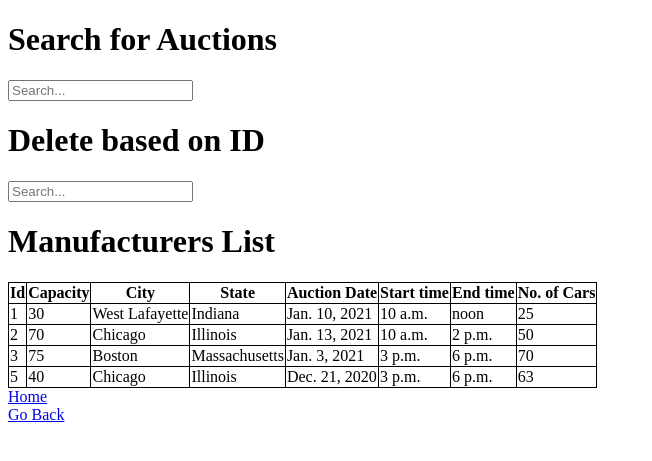
After one commit to biyer2000/Automobiles, a Django app: page /auc/ in a window 1280 px wide. The commit adds this page. Shown: the top 461 px of the page, without its empty margins (0-652 px from the left). Run offline with Django 3.2, Linux system fonts and the light colour scheme; data comes from the database, SQL or seed files in the repository; both versions use the stored data as it was after the commit.

Commit message:
Auction.html and add_auction.html added with stored procedure

```diff
--- a/cars/forms.py
+++ b/cars/forms.py
@@ -1,7 +1,13 @@
 from django import forms
 from cars.models import Manufacturers
+from cars.models import Auction
 
 class ManuForm(forms.ModelForm):
     class Meta:
         model = Manufacturers
         fields = ('name', 'country', 'year_founded', 'revenue',)
+
+class AucForm(forms.ModelForm):
+    class Meta:
+        model = Auction
+        fields = ('capacity', 'city', 'state', 'auc_date', 'start_time', 'end_time', 'no_of_cars')
--- a/cars/models.py
+++ b/cars/models.py
@@ -25,6 +25,8 @@ class Person(models.Model):
     name = models.CharField(max_length = 50)
     dob = models.DateField()
     vehicle_preference = models.CharField(max_length=20)
+
+
 class Auction(models.Model):
     capacity = models.IntegerField()
     city = models.CharField(max_length=30)
@@ -34,6 +36,8 @@ class Auction(models.Model):
     start_time = models.TimeField()
     end_time = models.TimeField()
     no_of_cars = models.IntegerField()
+
+
 class Auction_Person(models.Model):
     auct = models.ForeignKey(Auction, on_delete=models.CASCADE)
     pers = models.ForeignKey(Person, on_delete=models.CASCADE)
--- a/cars/urls.py
+++ b/cars/urls.py
@@ -4,7 +4,9 @@ from . import views
 urlpatterns = [
     path('', views.home, name='default'),
     path('manu/', views.manu, name='manu'),
+    path('auc/', views.auc, name='auc'),
     path('home/', views.home, name='home'),
     path('add_Manu/', views.add_Manu, name='add_Manu'),
+    path('add_Auc/', views.add_Auc, name='add_Auc'),
 
 ]
--- a/cars/views.py
+++ b/cars/views.py
@@ -3,6 +3,8 @@ from django.shortcuts import render, redirect
 from django.views.generic import ListView
 
 from cars.forms import ManuForm
+from cars.forms import AucForm
+
 from django.db import connection
 from django.db.models import Q
 
@@ -11,6 +13,7 @@ from django.db.models import Q
 
 
 from .models import Manufacturers
+from .models import Auction
 
 
 def index(request):
@@ -33,6 +36,23 @@ def manu(request):
             return render(request, "Manufacturers.html", {'manus': manufacturers})
 
 
+def auc(request):
+    if (request.method == 'GET'):
+
+        query = request.GET.get('q')
+        query2 = request.GET.get('d')
+        if not query and not query2:
+            auction = Auction.objects.all()
+            return render(request, "Auction.html", {'aucs': auction})
+        if query and not query2:
+            auction = Auction.objects.filter(Q(capacity__icontains=query) | Q(city__icontains=query) |
+                                                         Q(state__icontains=query))
+            return render(request, "Auction.html", {'aucs': auction})
+        if query2 and not query:
+            Auction.objects.filter(Q(id=query2)).delete()
+            auction = Auction.objects.all()
+            return render(request, "Auction.html", {'aucs': auction})
+
 def add_Manu(request):
     if request.method == 'POST':
         cursor = connection.cursor()
@@ -49,8 +69,35 @@ def add_Manu(request):
     return render(request, 'add_manufacturers.html', {"form": form})
 
 
+def stored_procedure():
+    count = Auction.objects.all().count()
+    if (count == 10):
+        # Auction.objects.order_by('auc_date')[0].delete()
+        Auction.objects.earliest('auc_date').delete()
+
+
+def add_Auc(request):
+    if request.method == 'POST':
+        stored_procedure()
+        cursor = connection.cursor()
+        capacity = request.POST["capacity"]
+        city = request.POST["city"]
+        state = request.POST["state"]
+        auc_date = request.POST["auc_date"]
+        start_time = request.POST["start_time"]
+        end_time = request.POST["end_time"]
+        no_of_cars = request.POST["no_of_cars"]
+        cursor.execute("""INSERT INTO cars_auction (capacity, city, state, auc_date, start_time, end_time, no_of_cars)
+                        VALUES (%s,%s,%s,%s,%s,%s,%s)""",
+                       (capacity, city, state, auc_date, start_time, end_time, no_of_cars))
+        return render(request, "home.html")
+    else:
+        # GET request, present an empty form
+        form = AucForm()
+        return render(request, 'add_auction.html', {"form": form})
+
 def home(request):
     context ={}
-    context['form']= add_Manu(request)
+    context['form'] = add_Auc(request)
     return render(request, "home.html", context)
     #return render(request, "home.html", {})
--- /dev/null
+++ b/templates/Auction.html
@@ -0,0 +1,63 @@
+<!DOCTYPE html>
+<html lang="en">
+<head>
+    <meta charset="UTF-8">
+    <title>Title</title>
+</head>
+<body>
+<h1>Search for Auctions</h1>
+<form action="{% url "auc" %}" method="get" id="search">
+  <input name="q" type="text" placeholder="Search...">
+</form>
+<h1>Delete based on ID</h1>
+<form action="{% url "auc" %}" method="get" id="delete">
+  <input name="d" type="text" placeholder="Search...">
+</form>
+
+<style>
+table, th, td {
+  border: 1px solid black;
+  border-collapse: collapse;
+}
+</style>
+
+<h1> Manufacturers List </h1>
+
+<!--capacity = models.IntegerField()
+    city = models.CharField(max_length=30)
+    state = models.CharField(max_length = 30)
+
+    auc_date = models.DateField()
+    start_time = models.TimeField()
+    end_time = models.TimeField()
+    no_of_cars = models.IntegerField()-->
+
+<table title="table">
+<th>Id</th>
+<th>Capacity</th>
+<th>City</th>
+<th>State</th>
+<th>Auction Date</th>
+<th>Start time</th>
+<th>End time</th>
+<th>No. of Cars</th>
+<tr>
+{% for obj in aucs %}
+    <td>{{ obj.id }}</td>
+    <td>{{ obj.capacity }}</td>
+    <td>{{ obj.city }}</td>
+    <td>{{ obj.state }}</td>
+    <td>{{ obj.auc_date}}</td>
+    <td>{{ obj.start_time}}</td>
+    <td>{{ obj.end_time}}</td>
+    <td>{{ obj.no_of_cars}}</td>
+</tr>
+{% endfor %}
+</table>
+    <a href="{% url 'home' %}">Home</a>
+    <form>
+    <a href="javascript:history.back()">Go Back</a>
+    </form>
+    <!--<a href= "{% url 'add_Manu' %}"> Add a Manufacturer </a>-->
+  </body>
+</html>
--- a/templates/home.html
+++ b/templates/home.html
@@ -10,5 +10,9 @@
 <a href="{% url 'manu' %}">Manufacturers</a>
 <br />
 <a href="{% url 'add_Manu' %}">Add Manufacturers</a>
+<br />
+<a href="{% url 'auc' %}">Auctions</a>
+<br />
+<a href="{% url 'add_Auc' %}">Add Auction</a>
 </body>
 </html>
```
Also changed, not shown: templates/add_auction.html (added, +18 -0 lines), db.sqlite3.
